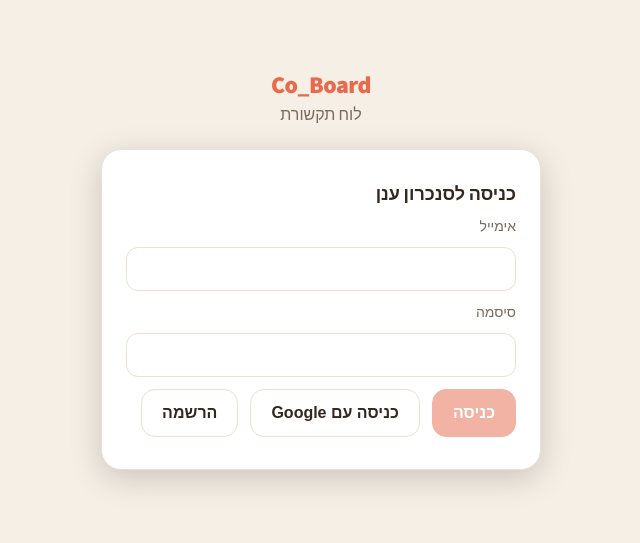
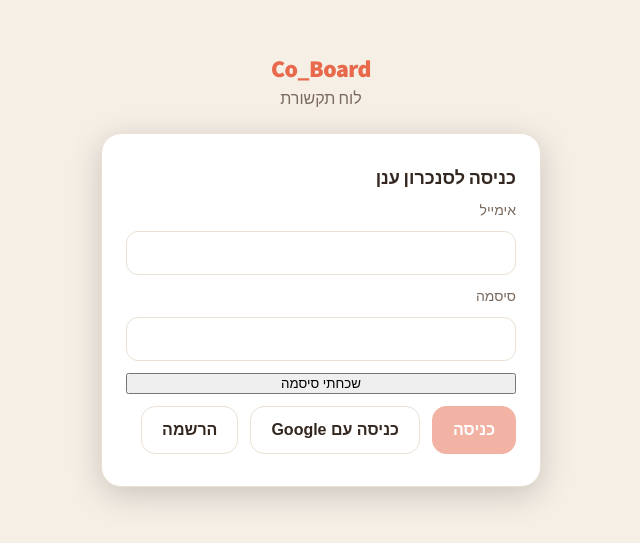
Before and after one commit to noamh98/Co_Board, a React (Vite) app in the folder app/: page / in a window 1280 px wide. Shown: the part 131-674 px from the top of the page, without its empty margins (428-1068 px from the left). Built offline with nearby package versions, Linux system fonts and the light colour scheme; no server answers.

Commit message:
feat(auth): wire onPasswordReset into AuthGate (D-04)
Imports sendPasswordReset and passes it to AuthGate so the login screen's
"שכחתי סיסמה" flow reaches Firebase. No behavior change to existing paths.

Co-authored-by: Copilot <223556219+Copilot@users.noreply.github.com>

```diff
--- a/app/src/App.tsx
+++ b/app/src/App.tsx
@@ -29,6 +29,7 @@ import { authService } from './services/sync/authService';
 import {
   signInWithGoogle,
   sendVerificationEmail,
+  sendPasswordReset,
   getUserStatus,
   createUserRecord,
   getAdminClaim,
@@ -387,6 +388,7 @@ export function App() {
       }}
       onGoogleSignIn={onGoogleSignIn}
       onRegister={onRegister}
+      onPasswordReset={sendPasswordReset}
       onSignOut={onSignOut}
     >
       <div
```
